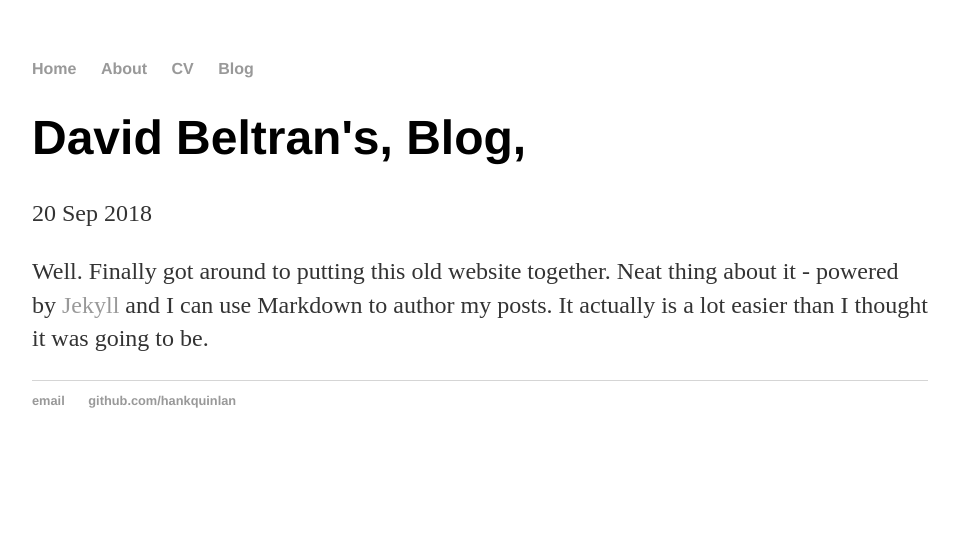
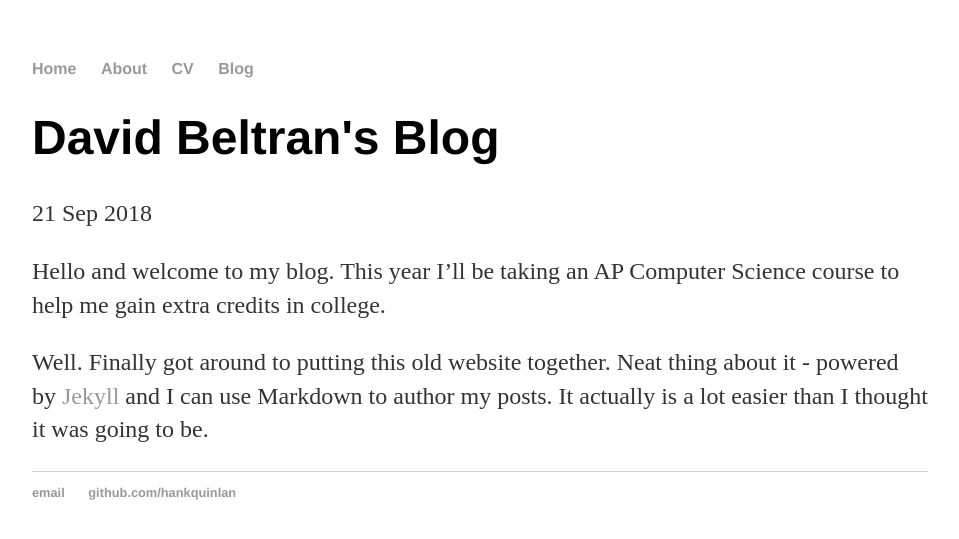
Before and after one commit to davidb1269/davidb1269.github.io, a Jekyll site: the page built from _posts/2018-09-20-David-Beltran-web-site.md, in a window 1280 px wide. Shown: the top 539 px of the page, without its empty margins (160-1119 px from the left). Built offline with Jekyll 4.4.1, drawn with Linux system fonts in a browser that asks for light colours.

Commit message:
Update 2018-09-20-David-Beltran-web-site.md

```diff
--- a/_posts/2018-09-20-David-Beltran-web-site.md
+++ b/_posts/2018-09-20-David-Beltran-web-site.md
@@ -1,8 +1,11 @@
 ---
 layout: post
-title: "David Beltran's, Blog,"
-date: 2018-09-20
+title: "David Beltran's Blog"
+date: 2018-09-21
 ---
+
+Hello and welcome to my blog. This year I'll be taking an AP Computer Science course to help me gain extra credits in college.
+
 
 Well. Finally got around to putting this old website together. Neat thing about it - powered by [Jekyll](http://jekyllrb.com) and I can use Markdown to author my posts.
 It actually is a lot easier than I thought it was going to be.
```
